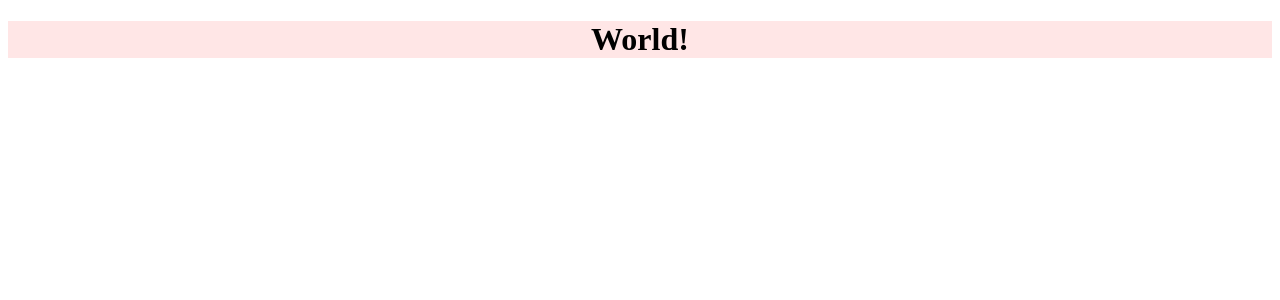
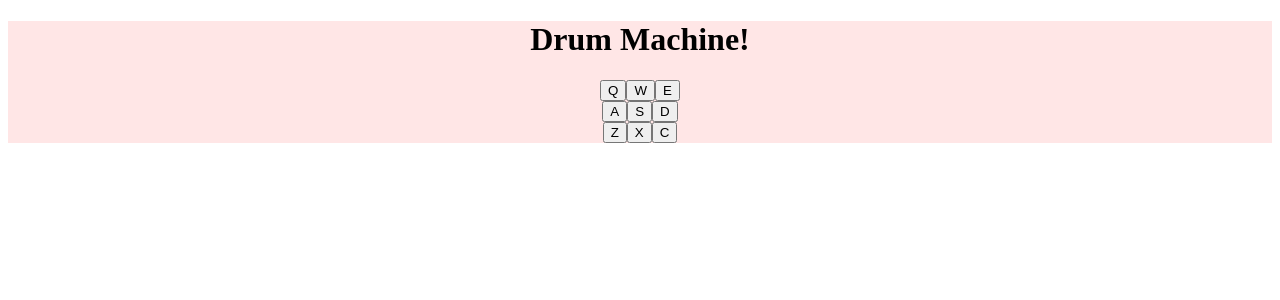
Before and after one commit to rymo90/Drum_Machine, a React (Create React App) app: page / in a window 1280 px wide. Shown: the top 300 px of the page. Built offline with nearby package versions, Linux system fonts and the light colour scheme.

Commit message:
added pad element

```diff
--- a/src/App.js
+++ b/src/App.js
@@ -7,7 +7,7 @@ class App extends React.Component{
     return(
       <div className="App">
       <Display/>
-
+      <Pad/>
       </div>
     )
   }
@@ -15,8 +15,38 @@ class App extends React.Component{
 function Display(){
   return(
     <div id="display">
-          <h1>World!</h1>
+          <h1>Drum Machine!</h1>
     </div>
   )
 }
+function Pad(){
+  return(
+    <div className="drum-pad">
+    <div className="container">
+    <div className="row">
+    <div className="col-md-4">
+    <button className="drum-pad-Q">Q</button>
+    <button className="drum-pad-W">W</button>
+    <button className="drum-pad-E">E</button>
+
+    </div>
+    <div className="col-md-4">
+
+    <button className="drum-pad-A">A</button>
+    <button className="drum-pad-S">S</button>
+    <button className="drum-pad-D">D</button>
+    </div>
+    <div className="col-md-4">
+
+    <button className="drum-pad-Z">Z</button>
+    <button className="drum-pad-X">X</button>
+    <button className="drum-pad-C">C</button>
+    </div>
+
+    </div>
+    </div>
+    </div>
+
+  )
+}
 export default App;
```
